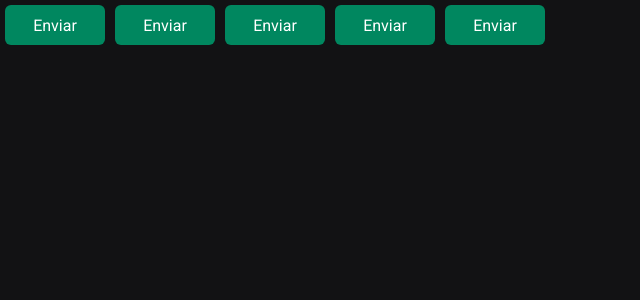
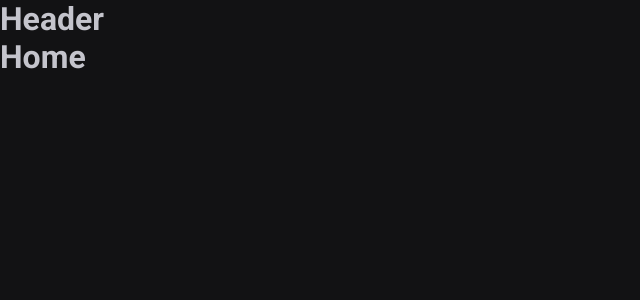
Before and after one commit to ldgmaia/pomotimer, a React (Vite) app: page / in a window 1280 px wide. Shown: the top 300 px of the page, without its empty margins (0-640 px from the left). Built offline with nearby package versions, Linux system fonts and the light colour scheme.

Commit message:
Added Default Layout

```diff
--- a/package.json
+++ b/package.json
@@ -12,6 +12,7 @@
   "dependencies": {
     "react": "^18.2.0",
     "react-dom": "^18.2.0",
+    "react-router-dom": "^6.4.3",
     "styled-components": "^5.3.6"
   },
   "devDependencies": {
--- a/src/App.tsx
+++ b/src/App.tsx
@@ -1,17 +1,15 @@
 import { ThemeProvider } from 'styled-components'
-import { Button } from './components/Button'
+import { BrowserRouter } from 'react-router-dom'
+import { Router } from './Router'
 import { GlobalStyle } from './styles/global'
 import { defaultTheme } from './styles/themes/default'
 
 export function App() {
   return (
     <ThemeProvider theme={defaultTheme}>
-      <Button variant="primary" />
-      <Button variant="secondary" />
-      <Button variant="success" />
-      <Button variant="danger" />
-      <Button />
-
+      <BrowserRouter>
+        <Router />
+      </BrowserRouter>
       <GlobalStyle />
     </ThemeProvider>
   )
--- /dev/null
+++ b/src/Router.tsx
@@ -0,0 +1,15 @@
+import { Routes, Route } from 'react-router-dom'
+import { DefaultLayout } from './layouts/DefaultLayout'
+import { History } from './pages/History'
+import { Home } from './pages/Home'
+
+export function Router() {
+  return (
+    <Routes>
+      <Route path="/" element={<DefaultLayout />}>
+        <Route path="/" element={<Home />} />
+        <Route path="/history" element={<History />} />
+      </Route>
+    </Routes>
+  )
+}
--- a/src/components/Button.styles.ts
+++ /dev/null
@@ -1,31 +0,0 @@
-import styled, { css } from 'styled-components'
-
-export type ButtonVariant = 'primary' | 'secondary' | 'danger' | 'success'
-
-interface ButtonContainerProps {
-  variant: ButtonVariant
-}
-
-const buttonVariants = {
-  primary: 'purple',
-  secondary: 'orange',
-  danger: 'red',
-  success: 'green',
-}
-
-export const ButtonContainer = styled.button<ButtonContainerProps>`
-  width: 100px;
-  height: 40px;
-  border-radius: 6px;
-  margin: 5px;
-  border: 0;
-
-  background-color: ${(props) => props.theme['green-500']};
-  color: ${(props) => props.theme.white};
-
-  /* ${(props) => {
-    return css`
-      background-color: ${buttonVariants[props.variant]};
-    `
-  }} */
-`
--- a/src/components/Button.tsx
+++ /dev/null
@@ -1,9 +0,0 @@
-import { ButtonContainer, ButtonVariant } from './Button.styles'
-
-interface ButtonProps {
-  variant?: ButtonVariant
-}
-
-export function Button({ variant = 'primary' }: ButtonProps) {
-  return <ButtonContainer variant={variant}>Enviar</ButtonContainer>
-}
--- /dev/null
+++ b/src/components/Header.tsx
@@ -0,0 +1,3 @@
+export function Header() {
+  return <h1>Header</h1>
+}
--- /dev/null
+++ b/src/layouts/DefaultLayout.tsx
@@ -0,0 +1,11 @@
+import { Outlet } from 'react-router-dom'
+import { Header } from '../components/Header'
+
+export function DefaultLayout() {
+  return (
+    <div>
+      <Header />
+      <Outlet />
+    </div>
+  )
+}
--- /dev/null
+++ b/src/pages/History.tsx
@@ -0,0 +1,3 @@
+export function History() {
+  return <h1>History</h1>
+}
--- /dev/null
+++ b/src/pages/Home.tsx
@@ -0,0 +1,7 @@
+export function Home() {
+  return (
+    <div>
+      <h1>Home</h1>
+    </div>
+  )
+}
```
Also changed, not shown: .eslintrc.json, 2 other files (tests, documents, lock files or other folders).
